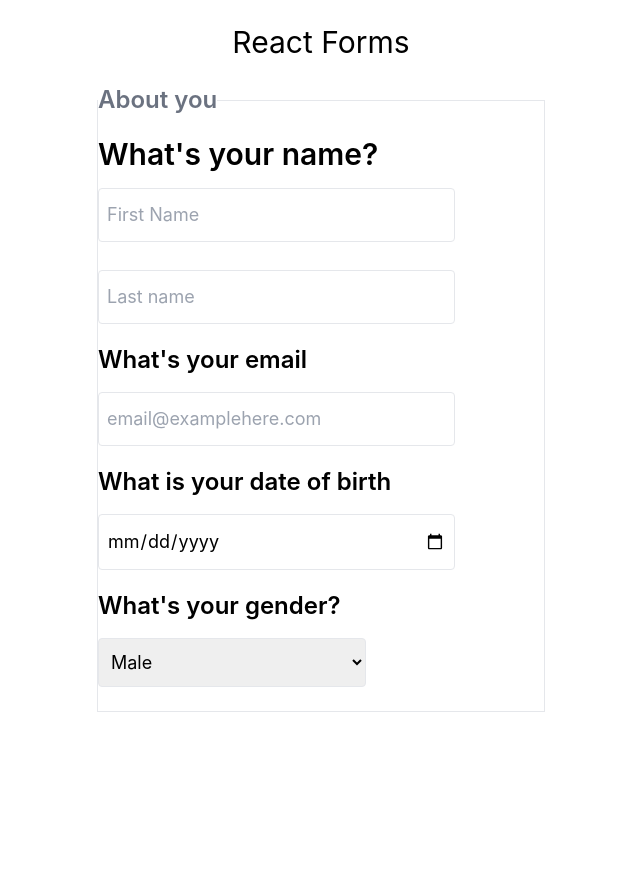
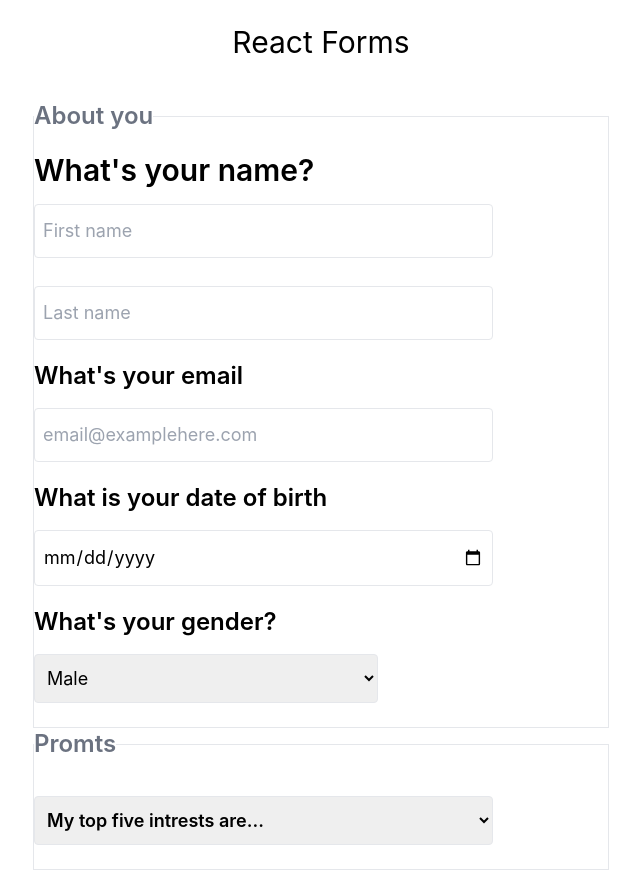
Before and after one commit to JW796/06-react-form, a React (Create React App) app: page / in a window 1280 px wide. Shown: the whole page, without its empty margins (319-959 px from the left). Before the commit the page ends 800 px from the top, so only its background shows below. Built offline with nearby package versions, Linux system fonts and the light colour scheme.

Commit message:
WIP adding input fields dynamiclly section

```diff
--- a/src/App.js
+++ b/src/App.js
@@ -9,17 +9,20 @@ function App() {
     gender: "",
   });
 
-  const handleInput = (e) => {
+  console.log(userInfo);
+
+  const handleInput = e => {
     const { name, value } = e.target;
     setUserInfo({
       ...userInfo,
       [name]: value,
     });
   };
+
   return (
     <>
       <h1 className="text-3xl text-center my-4 py-2">React Forms</h1>
-      <form className="w-5/6 max-w-md mx-auto">
+      <form className="w-5/6 max-w-xl mx-auto py-4">
         <fieldset className="flex flex-col gap-2 border py-1 py-3">
           <legend className="text-2xl font-semibold mb-2 text-gray-500">
             About you
@@ -33,7 +36,7 @@ function App() {
               type="text"
               id="firstName"
               name="firstName"
-              placeholder="First Name"
+              placeholder="First name"
               onChange={handleInput}
             />
             <input
@@ -78,6 +81,7 @@ function App() {
               className="w-3/5 border rounded text-lg leading-light py-3 px-2 mt-4 mb-3 focus:outline-indigo-200"
               name="gender"
               id="gender"
+              onChange={handleInput}
             >
               <option value="Male">Male</option>
               <option value="Female">Female</option>
@@ -87,6 +91,25 @@ function App() {
             </select>
           </div>
         </fieldset>
+        <fieldset className="flex flex-col gap-2 border py-1 py-3">
+          <legend className="text-2xl font-semibold mb-2 text-gray-500">
+            Promts
+          </legend>
+          <div>
+            <label className="text-2xl font-semibold">
+              <select
+                className="w-4/5 border rounded text-lg leading-light py-3 px-2 mt-4 mb-3 focus:outline-indigo-200"
+                name="promt1"
+                id="promt1"
+                onChange={handleInput}
+              >
+                <option value="My top intrests are...">
+                  My top five intrests are...
+                </option>
+              </select>
+            </label>
+          </div>
+        </fieldset>
       </form>
     </>
   );
```
